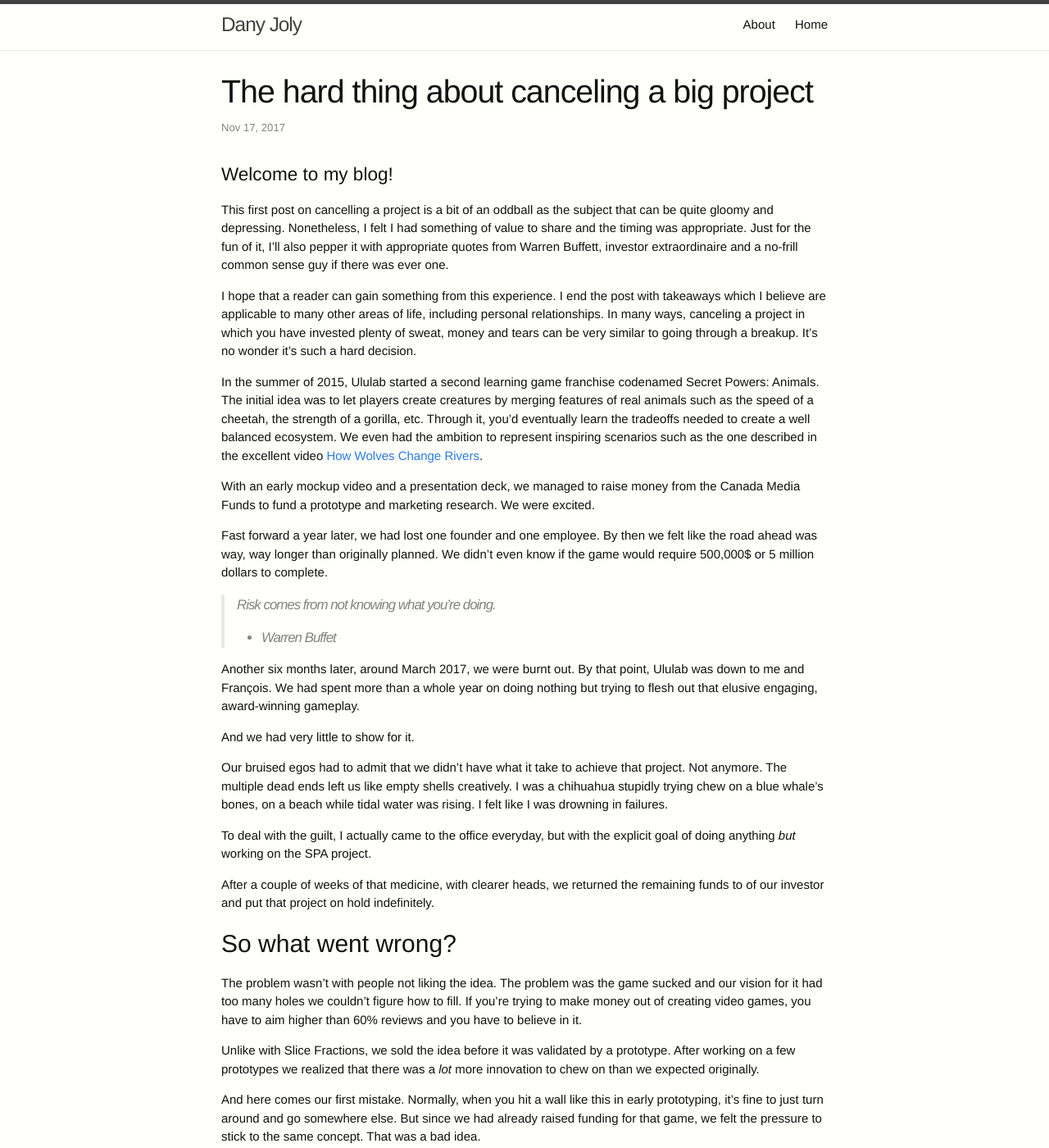
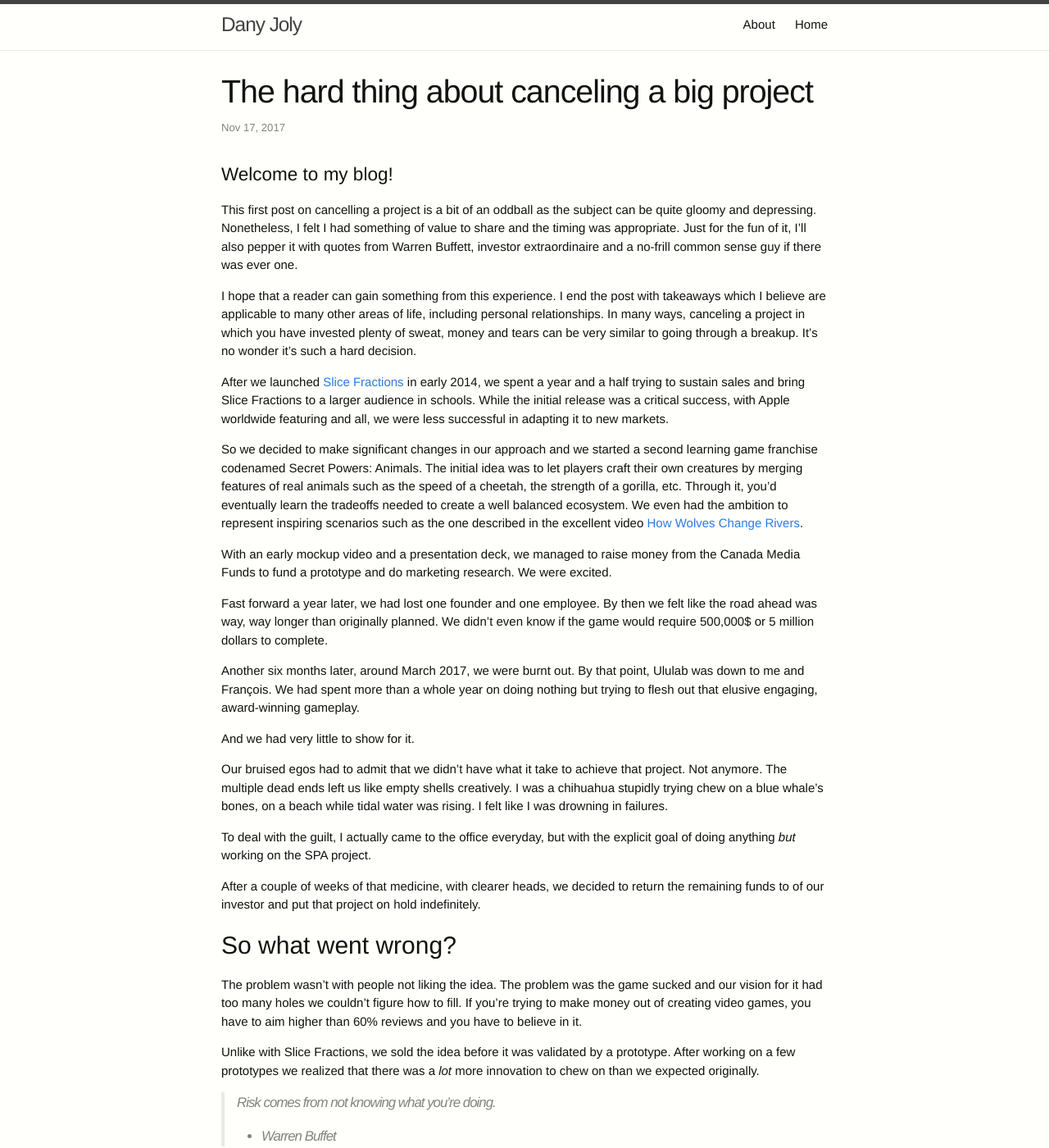
Before and after one commit to DanyJoly/danyjoly.github.io, a Jekyll site: the page built from _posts/2017-11-17-hard-thing-about-canceling-project.md, in a window 1280 px wide and 1400 px high. Shown: the whole window at 82% size. Built offline with Jekyll 4.4.1, drawn with Linux system fonts in a browser that asks for light colours; some of the changed text lies outside the part shown.

```diff
--- a/_posts/2017-11-17-hard-thing-about-canceling-project.md
+++ b/_posts/2017-11-17-hard-thing-about-canceling-project.md
@@ -5,64 +5,66 @@
 
 # Welcome to my blog!
 
-This first post on cancelling a project is a bit of an oddball as the subject that can be quite gloomy and depressing. Nonetheless, I felt I had something of value to share and the timing was appropriate. Just for the fun of it, I’ll also pepper it with appropriate quotes from Warren Buffett, investor extraordinaire and a no-frill common sense guy if there was ever one.
+This first post on cancelling a project is a bit of an oddball as the subject can be quite gloomy and depressing. Nonetheless, I felt I had something of value to share and the timing was appropriate. Just for the fun of it, I'll also pepper it with quotes from Warren Buffett, investor extraordinaire and a no-frill common sense guy if there was ever one.
 
-I hope that a reader can gain something from this experience. I end the post with takeaways which I believe are applicable to many other areas of life, including personal relationships. In many ways, canceling a project in which you have invested plenty of sweat, money and tears can be very similar to going through a breakup. It’s no wonder it’s such a hard decision.
+I hope that a reader can gain something from this experience. I end the post with takeaways which I believe are applicable to many other areas of life, including personal relationships. In many ways, canceling a project in which you have invested plenty of sweat, money and tears can be very similar to going through a breakup. It's no wonder it's such a hard decision.
 
-In the summer of 2015, Ululab started a second learning game franchise codenamed Secret Powers: Animals. The initial idea was to let players create creatures by merging features of real animals such as the speed of a cheetah, the strength of a gorilla, etc. Through it, you’d eventually learn the tradeoffs needed to create a well balanced ecosystem. We even had the ambition to represent inspiring scenarios such as the one described in the excellent video [How Wolves Change Rivers](https://www.youtube.com/watch?v=ysa5OBhXz-Q).
+After we launched [Slice Fractions](https://itunes.apple.com/ca/app/slice-fractions/id794730213?mt=8) in early 2014, we spent a year and a half trying to sustain sales and bring Slice Fractions to a larger audience in schools. While the initial release was a critical success, with Apple worldwide featuring and all, we were less successful in adapting it to new markets.
 
-With an early mockup video and a presentation deck, we managed to raise money from the Canada Media Funds to fund a prototype and marketing research. We were excited.
+So we decided to make significant changes in our approach and we started a second learning game franchise codenamed Secret Powers: Animals. The initial idea was to let players craft their own creatures by merging features of real animals such as the speed of a cheetah, the strength of a gorilla, etc. Through it, you'd eventually learn the tradeoffs needed to create a well balanced ecosystem. We even had the ambition to represent inspiring scenarios such as the one described in the excellent video [How Wolves Change Rivers](https://www.youtube.com/watch?v=ysa5OBhXz-Q).
 
-Fast forward a year later, we had lost one founder and one employee. By then we felt like the road ahead was way, way longer than originally planned. We didn’t even know if the game would require 500,000$ or 5 million dollars to complete.
+With an early mockup video and a presentation deck, we managed to raise money from the Canada Media Funds to fund a prototype and do marketing research. We were excited.
 
-> Risk comes from not knowing what you're doing.
-- Warren Buffet
+Fast forward a year later, we had lost one founder and one employee. By then we felt like the road ahead was way, way longer than originally planned. We didn't even know if the game would require 500,000$ or 5 million dollars to complete.
 
 Another six months later, around March 2017, we were burnt out. By that point, Ululab was down to me and François. We had spent more than a whole year on doing nothing but trying to flesh out that elusive engaging, award-winning gameplay.
 
 And we had very little to show for it.
 
-Our bruised egos had to admit that we didn’t have what it take to achieve that project. Not anymore. The multiple dead ends left us like empty shells creatively. I was a chihuahua stupidly trying chew on a blue whale’s bones, on a beach while tidal water was rising. I felt like I was drowning in failures.
+Our bruised egos had to admit that we didn't have what it take to achieve that project. Not anymore. The multiple dead ends left us like empty shells creatively. I was a chihuahua stupidly trying chew on a blue whale's bones, on a beach while tidal water was rising. I felt like I was drowning in failures.
 
 To deal with the guilt, I actually came to the office everyday, but with the explicit goal of doing anything *but* working on the SPA project.
 
-After a couple of weeks of that medicine, with clearer heads, we returned the remaining funds to of our investor and put that project on hold indefinitely.
+After a couple of weeks of that medicine, with clearer heads, we decided to return the remaining funds to of our investor and put that project on hold indefinitely.
 
 ## So what went wrong?
 
-The problem wasn’t with people not liking the idea. The problem was the game sucked and our vision for it had too many holes we couldn’t figure how to fill. If you’re trying to make money out of creating video games, you have to aim higher than 60% reviews and you have to believe in it.
+The problem wasn't with people not liking the idea. The problem was the game sucked and our vision for it had too many holes we couldn't figure how to fill. If you're trying to make money out of creating video games, you have to aim higher than 60% reviews and you have to believe in it.
 
 Unlike with Slice Fractions, we sold the idea before it was validated by a prototype. After working on a few prototypes we realized that there was a *lot* more innovation to chew on than we expected originally.
 
-And here comes our first mistake. Normally, when you hit a wall like this in early prototyping, it’s fine to just turn around and go somewhere else. But since we had already raised funding for that game, we felt the pressure to stick to the same concept. That was a bad idea.
+> Risk comes from not knowing what you're doing.
+- Warren Buffet
+
+And here comes our first mistake. Normally, when you hit a wall like this in early prototyping, it's fine to just turn around and go somewhere else. But since we had already raised funding for that game, we felt the pressure to stick to the same concept. That was a bad idea.
 
 >I don't look to jump over seven-foot bars: I look around for one-foot bars that I can step over.
 - Warren Buffet
 
 After even more time and money was wasted, we then had the additional pressure of vested interest; we had spent so much time working on it that admitting failure would mean discarding more than a year of work!
 
-That’s eerily similar to what happens with plenty of unhappy couples.
+That's eerily similar to what happens with plenty of unhappy couples.
 
 So we kept at it. Trying plenty of ideas around the same pitch. We went from a Sim City-like  game to a Civilization-like game to a pure simulator, to a puzzle game. Always loosely around the same pitch and learning material.
 
 ## What did we learn?
 
 So the Big Takeaways we found are:
-* Don’t commit too much until you are ready to go long
-* Don’t look back at what has been invested. Look ahead and see if the plan still makes sense. Loosing two million dollars isn’t better than loosing one. Even worse, loosing two years of your life is not a better deal than loosing one.
+* Don't commit too much until you are ready to go long
+* Don't look back at what has been invested. Look ahead and see if the plan still makes sense. Loosing two million dollars isn't better than loosing one. Even worse, loosing two years of your life is not a better deal than loosing one.
 
 >The most important thing to do if you find yourself in a hole is to stop digging.
 - Warren Buffet
 
-* Take some time off to recharge your batteries. When your nose is in it, it’s not always easy to see clearly.
+* Try to take some time off to recharge your batteries. When your nose is in it, it's not always easy to see clearly and it's easier to start piling strategic mistakes.
 
 >You only have to do a very few things right in your life so long as you don't do too many things wrong.
 - Warren Buffet
 
-* Here is something we did well though: when the gameplay proved to be the critical path, we all rallied to fix it. We didn’t stay in our own silos, making marketing promises we couldn’t keep and writing code we couldn’t ship. This reduced cost to the bare minimum to give us time and money to fix the problem. It also prevented further vested interest in other dimensions of the product. We know teams who shipped mediocre products (and knew about it) just because of the internal and external pressure to ship something.
-* Stay humble and don’t take it personal. You’ll never be able to try out all options. Maybe one more week would have unlocked a double rainbow and you would have won the lottery. But you’ll never, ever know. That’s hard.
-* If you can’t stay cool about it, ask for external people you trust to pitch in and cut your through your bullshit (and thank them for their honesty!).
+* Here is something we did well though: when the gameplay proved to be the critical path, we all rallied to fix it. We didn't stay in our own silos, making marketing promises we couldn't keep and writing code we couldn't ship. This reduced cost to the bare minimum to give us time and money to fix the problem. It also prevented further vested interest in other dimensions of the product. We know teams who shipped expensive commercial failures, and knew about it before shipping, just because of the internal and external pressure to ship something.
+* Stay humble and don't take it personal. You'll never be able to try out all options. Maybe one more week would have unlocked a double rainbow and you would have won the lottery. But you'll never, ever know. That's hard.
+* If you can't stay cool about it, ask for external people you trust to pitch in and cut your through your bullshit (and thank them for their honesty!).
 
-As long as you do you best with the constraints you had, there is nothing else you can do. Don’t kill yourself over it, live to fight another battle. Life is a marathon.
+As long as you do you best with the constraints you had, there is nothing else you can do. Don't kill yourself over it, live to fight another battle. Life is a marathon.
 
-Next post, I’ll talk about what we did to gain back our sanity after shelving Secret Powers: Animals!
+Next post, I'll talk about what we did to gain back our sanity after shelving Secret Powers: Animals!
```
Also changed, not shown: _posts/2017-11-30-getting-started-in-machine-learning.md (added, +51 -0 lines), _wip/2017-11-30-first-impressions-sklearn.md (added, +4 -0 lines).
